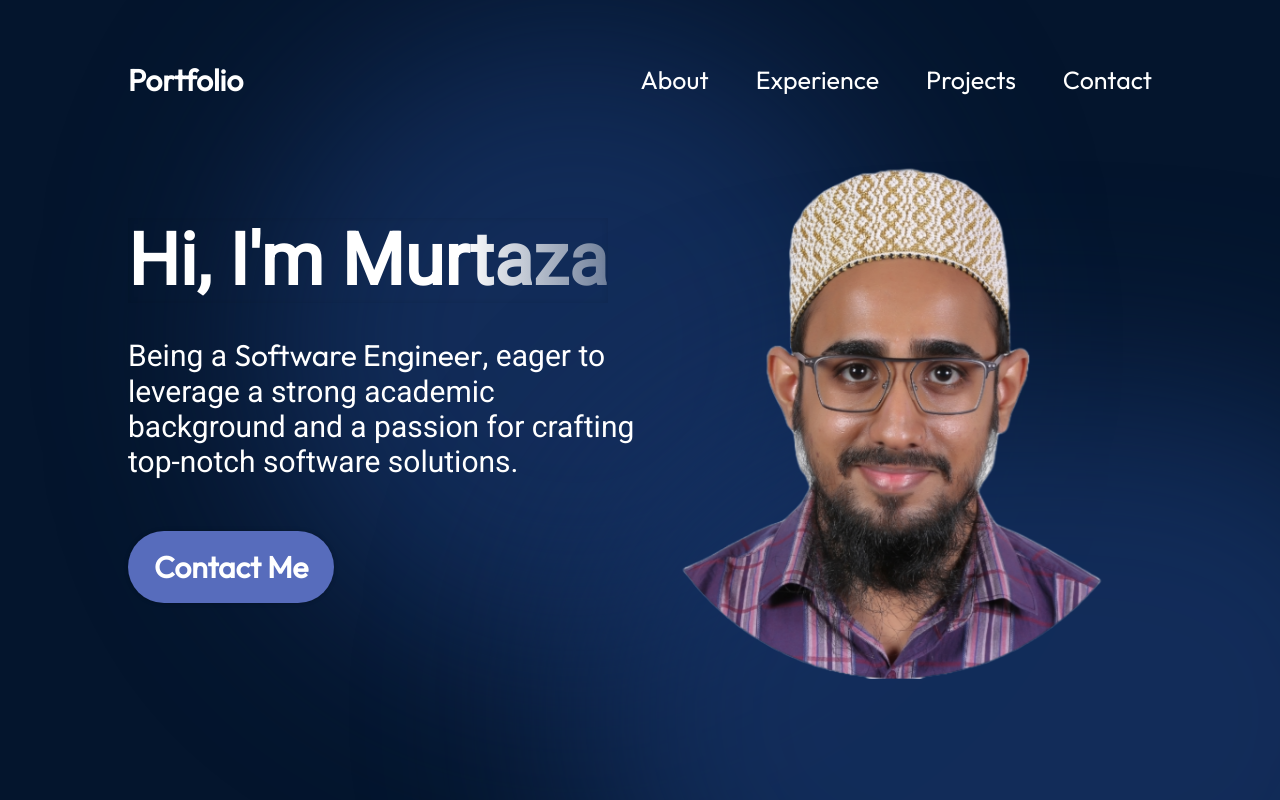
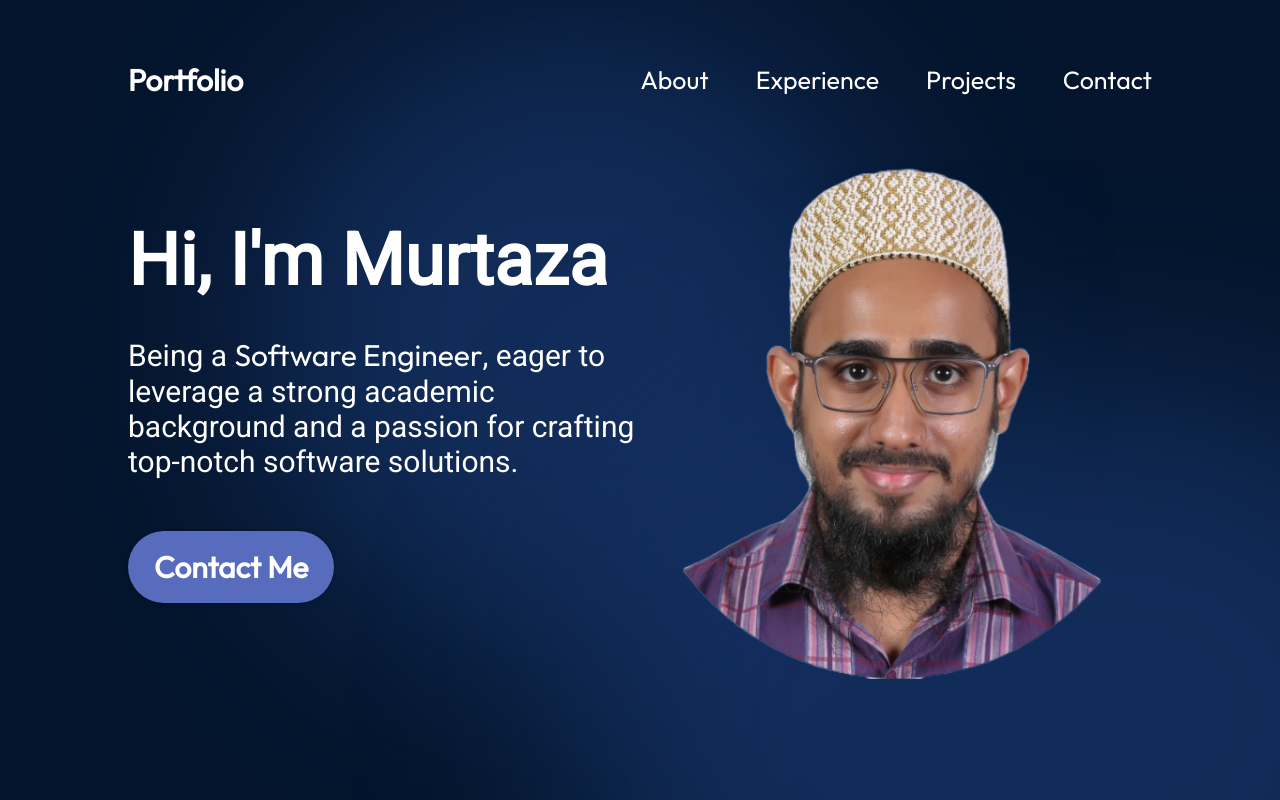
Before and after one commit to murtaza192168/My-Portfolio, a React (Vite) app: page / in a window 1280 px wide. Shown: the top 800 px of the page. Built offline with nearby package versions, Linux system fonts and the light colour scheme.

Commit message:
Update Hero section

```diff
--- a/src/components/Hero/Hero.module.css
+++ b/src/components/Hero/Hero.module.css
@@ -25,11 +25,11 @@
     margin-bottom: 33px;
     font-family: var(--font-roboto);
     /* 90deg: in horzintal direction.   70%: 70% into the element */
-    background: linear-gradient(90deg, rgba(255,255,255,1)70%,
+    /* background: linear-gradient(90deg, rgba(255,255,255,1)70%,
                                         rgba(255,255,255,0)120%);
     -webkit-text-fill-color: transparent;
     -webkit-background-clip: text;
-    box-shadow: inset 0 0 6px rgba(0, 0, 0, 0.1);
+    box-shadow: inset 0 0 6px rgba(0, 0, 0, 0.1);                              */
 }
 .description{
     font-size: 30px;
```
